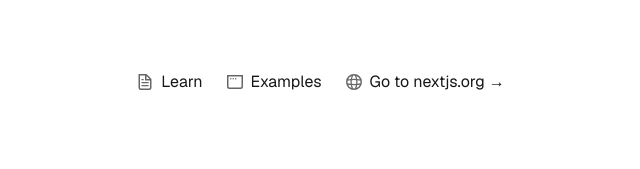
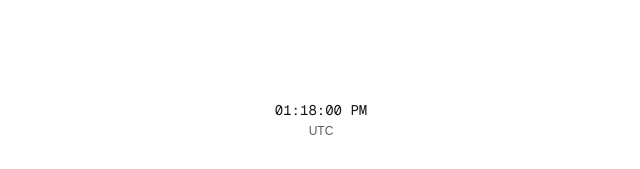
Before and after one commit to anddreluis2/anddre.me, a Next.js app: page / in a window 1280 px wide. Shown: the part 628-797 px from the top of the page, without its empty margins (319-959 px from the left). Built offline with nearby package versions, Linux system fonts and the light colour scheme.

Commit message:
Add LiveClock component to layout for real-time time display. Removed footer sections from multiple pages to streamline design and enhance user experience.

```diff
--- a/src/app/about/page.tsx
+++ b/src/app/about/page.tsx
@@ -1,5 +1,5 @@
 import { HoverText } from "@/components/ui/hover-text";
-import Image from "next/image"; // Uncomment when adding your photo
+import Image from "next/image";
 
 export default function About() {
   return (
@@ -45,12 +45,6 @@
           </div>
         </div>
       </main>
-
-      <footer className="row-start-3 flex gap-[24px] flex-wrap items-center justify-center">
-        <p className="text-sm text-muted-foreground">
-          Let&apos;s build something amazing together.
-        </p>
-      </footer>
     </div>
   );
 }
--- a/src/app/essays/page.tsx
+++ b/src/app/essays/page.tsx
@@ -80,11 +80,6 @@
           ))}
         </div>
       </main>
-      <footer className="row-start-3 flex gap-[24px] flex-wrap items-center justify-center">
-        <p className="text-sm text-muted-foreground">
-          Essays and articles coming soon...
-        </p>
-      </footer>
     </div>
   );
 }
--- a/src/app/layout.tsx
+++ b/src/app/layout.tsx
@@ -2,6 +2,7 @@
 import { Geist, Geist_Mono } from "next/font/google";
 import "./globals.css";
 import { Header } from "@/components/ui/header";
+import { LiveClock } from "@/components/ui/live-clock";
 
 const geistSans = Geist({
   variable: "--font-geist-sans",
@@ -30,6 +31,9 @@
       >
         <Header className="fixed mt-14 mb-14 left-0 right-0 z-50" />
         <main className="">{children}</main>
+        <footer className="fixed bottom-8 left-0 right-0 flex justify-center z-50">
+          <LiveClock />
+        </footer>
       </body>
     </html>
   );
--- a/src/app/page.tsx
+++ b/src/app/page.tsx
@@ -1,4 +1,3 @@
-import Image from "next/image";
 import { HoverText } from "@/components/ui/hover-text";
 
 export default function Home() {
@@ -16,53 +15,6 @@
           className="text-muted-foreground max-w-2xl"
         />
       </main>
-      <footer className="row-start-3 flex gap-[24px] flex-wrap items-center justify-center">
-        <a
-          className="flex items-center gap-2 hover:underline hover:underline-offset-4"
-          href="https://nextjs.org/learn?utm_source=create-next-app&utm_medium=appdir-template-tw&utm_campaign=create-next-app"
-          target="_blank"
-          rel="noopener noreferrer"
-        >
-          <Image
-            aria-hidden
-            src="/file.svg"
-            alt="File icon"
-            width={16}
-            height={16}
-          />
-          Learn
-        </a>
-        <a
-          className="flex items-center gap-2 hover:underline hover:underline-offset-4"
-          href="https://vercel.com/templates?framework=next.js&utm_source=create-next-app&utm_medium=appdir-template-tw&utm_campaign=create-next-app"
-          target="_blank"
-          rel="noopener noreferrer"
-        >
-          <Image
-            aria-hidden
-            src="/window.svg"
-            alt="Window icon"
-            width={16}
-            height={16}
-          />
-          Examples
-        </a>
-        <a
-          className="flex items-center gap-2 hover:underline hover:underline-offset-4"
-          href="https://nextjs.org?utm_source=create-next-app&utm_medium=appdir-template-tw&utm_campaign=create-next-app"
-          target="_blank"
-          rel="noopener noreferrer"
-        >
-          <Image
-            aria-hidden
-            src="/globe.svg"
-            alt="Globe icon"
-            width={16}
-            height={16}
-          />
-          Go to nextjs.org →
-        </a>
-      </footer>
     </div>
   );
 }
--- a/src/app/projects/page.tsx
+++ b/src/app/projects/page.tsx
@@ -11,11 +11,6 @@
           className="text-muted-foreground"
         />
       </main>
-      <footer className="row-start-3 flex gap-[24px] flex-wrap items-center justify-center">
-        <p className="text-sm text-muted-foreground">
-          More projects coming soon...
-        </p>
-      </footer>
     </div>
   );
 }
--- a/src/app/social/page.tsx
+++ b/src/app/social/page.tsx
@@ -11,11 +11,6 @@
           className="text-muted-foreground"
         />
       </main>
-      <footer className="row-start-3 flex gap-[24px] flex-wrap items-center justify-center">
-        <p className="text-sm text-muted-foreground">
-          Social links coming soon...
-        </p>
-      </footer>
     </div>
   );
 }
--- /dev/null
+++ b/src/components/ui/live-clock.tsx
@@ -0,0 +1,50 @@
+"use client";
+
+import { useState, useEffect } from "react";
+
+export function LiveClock() {
+  const [currentTime, setCurrentTime] = useState<string>("");
+  const [timezone, setTimezone] = useState<string>("");
+
+  useEffect(() => {
+    // Get user's timezone
+    const userTimezone = Intl.DateTimeFormat().resolvedOptions().timeZone;
+    setTimezone(userTimezone);
+
+    // Function to update time
+    const updateTime = () => {
+      const now = new Date();
+      const timeString = now.toLocaleTimeString("en-US", {
+        timeZone: userTimezone,
+        hour12: true,
+        hour: "2-digit",
+        minute: "2-digit",
+        second: "2-digit",
+      });
+      setCurrentTime(timeString);
+    };
+
+    // Update immediately
+    updateTime();
+
+    // Set up interval to update every second
+    const interval = setInterval(updateTime, 1000);
+
+    // Cleanup interval on unmount
+    return () => clearInterval(interval);
+  }, []);
+
+  return (
+    <div className="text-center">
+      <p className="text-sm text-muted-foreground">
+        {currentTime && (
+          <>
+            <span className="font-mono">{currentTime}</span>
+            <br />
+            <span className="text-xs opacity-70">{timezone}</span>
+          </>
+        )}
+      </p>
+    </div>
+  );
+}
```
